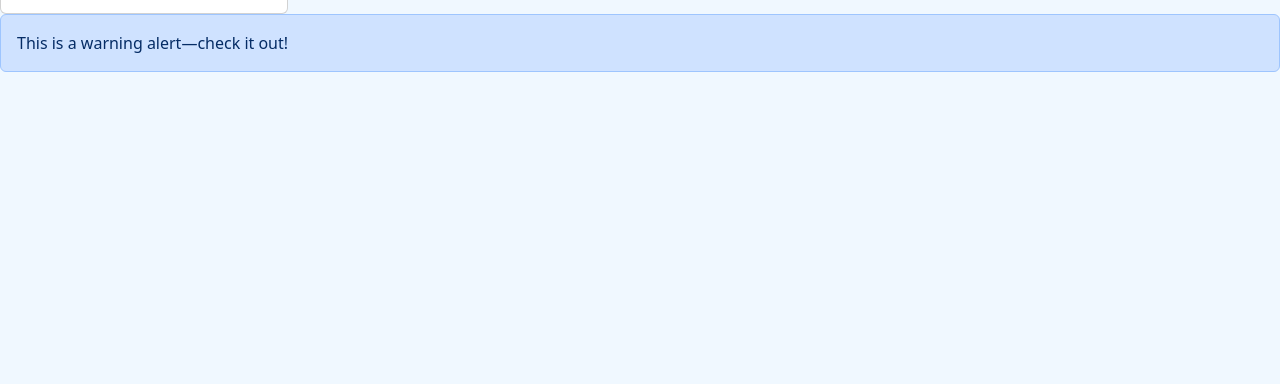
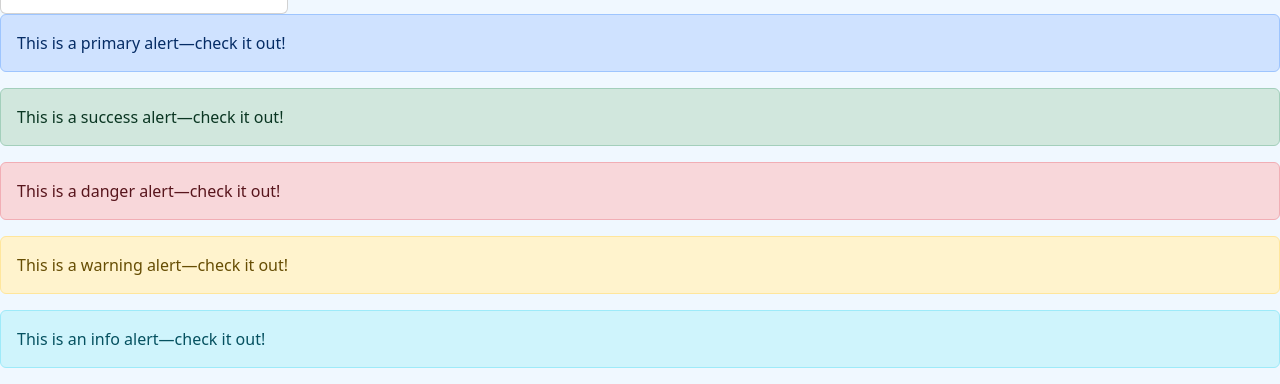
Before and after one commit to Ristoona/websivuston_kehittaminen_syksy2026, a plain HTML site: page ws_06/index.html in a window 1280 px wide. Shown: the part 3875-4259 px from the top of the page. Before the commit the page ends 3963 px from the top, so only its background shows below. Drawn offline with nearby package versions, Linux system fonts and the light colour scheme.

Commit message:
Add multiple alert boxes with distinct styles for better user feedback

```diff
--- a/ws_06/index.html
+++ b/ws_06/index.html
@@ -203,8 +203,19 @@
 </div>
 
 <div class="alert alert-primary" role="alert">
+    This is a primary alert—check it out!
+</div>
+<div class="alert alert-success" role="alert">
+    This is a success alert—check it out!
+</div>
+<div class="alert alert-danger" role="alert">
+    This is a danger alert—check it out!
+</div>
+<div class="alert alert-warning" role="alert">
     This is a warning alert—check it out!
 </div>
+<div class="alert alert-info" role="alert">
+    This is an info alert—check it out!
 
 
 
```
